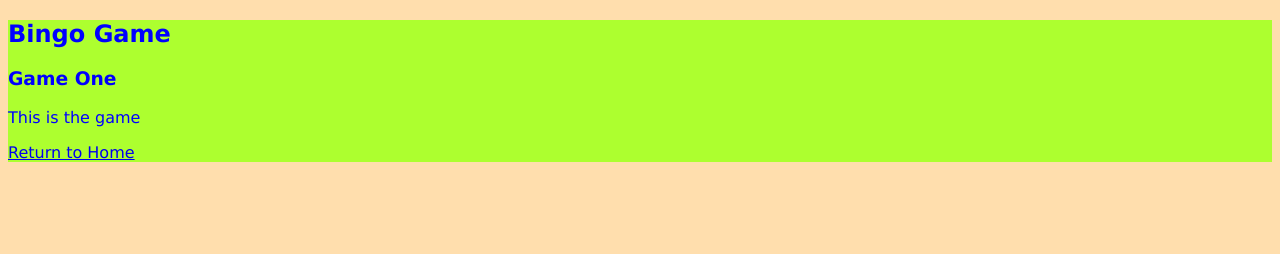
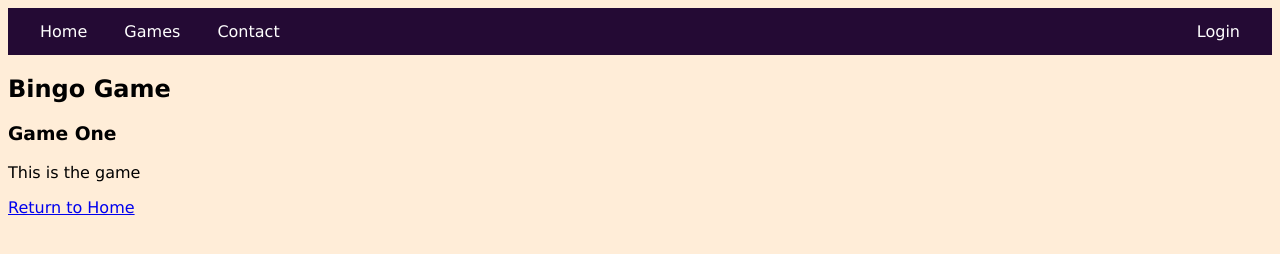
Before and after one commit to JosephSnedeker/MobileWebProjectSpr24, a plain HTML site: page Games.html in a window 1280 px wide. Drawn offline with Linux system fonts and the light colour scheme.

Commit message:
Added a navbar and redid colors

```diff
--- a/Games.html
+++ b/Games.html
@@ -5,6 +5,14 @@
         <link rel="stylesheet" href="Project_Styling.css">
     </head>
     <body>
+        <div>
+            <ul class="navbar">
+                <li class="navbar"><a class="navbar" href=#>Home</a></li>
+                <li class="navbar"><a class="navbar" href=#>Games</a></li>
+                <li class="navbar"><a class="navbar" href=#>Contact</a></li>
+                <li class="navbar" style="float:right"><a class="navbar" href=#>Login</a></li>
+            </ul>
+        </div>
         <div class="Game_Selection">
             <h2>Bingo Game</h2>
             <h3>Game One</h3>
--- a/Project_Styling.css
+++ b/Project_Styling.css
@@ -1,8 +1,27 @@
 .Game_Selection {
-    color: blue;
-    background-color: greenyellow;
+    color: black;
+    font-family: 'Lucida Sans', 'Lucida Sans Regular', 'Lucida Grande', 'Lucida Sans Unicode', Geneva, Verdana, sans-serif;
+    font: bolder;
+}
+ul.navbar{
+    list-style-type: none;
+    margin: 0;
+    padding: 14px 16px;
+    background-color: #240A34;
+}
+li.navbar {
+    display: inline;
+  }
+li.navbar a.navbar {
+    color: white;
+    text-align: center;
+    padding: 14px 16px;
+    text-decoration: none;
+}
+li.navbar a.navbar:hover {
+    background-color: #111;
+  }
+body {
+    background-color: #FFEDD8;
     font-family: 'Lucida Sans', 'Lucida Sans Regular', 'Lucida Grande', 'Lucida Sans Unicode', Geneva, Verdana, sans-serif;
 }
-body {
-    background-color: navajowhite;
-}
```
